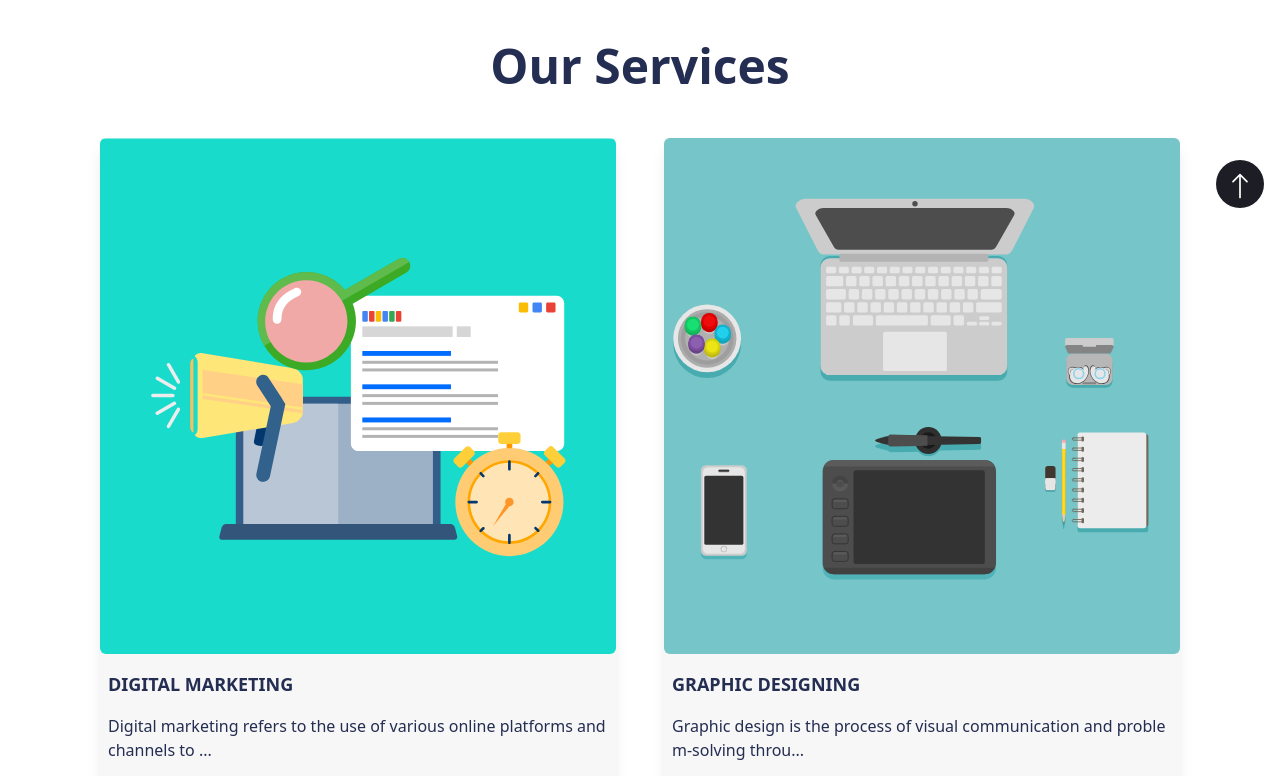
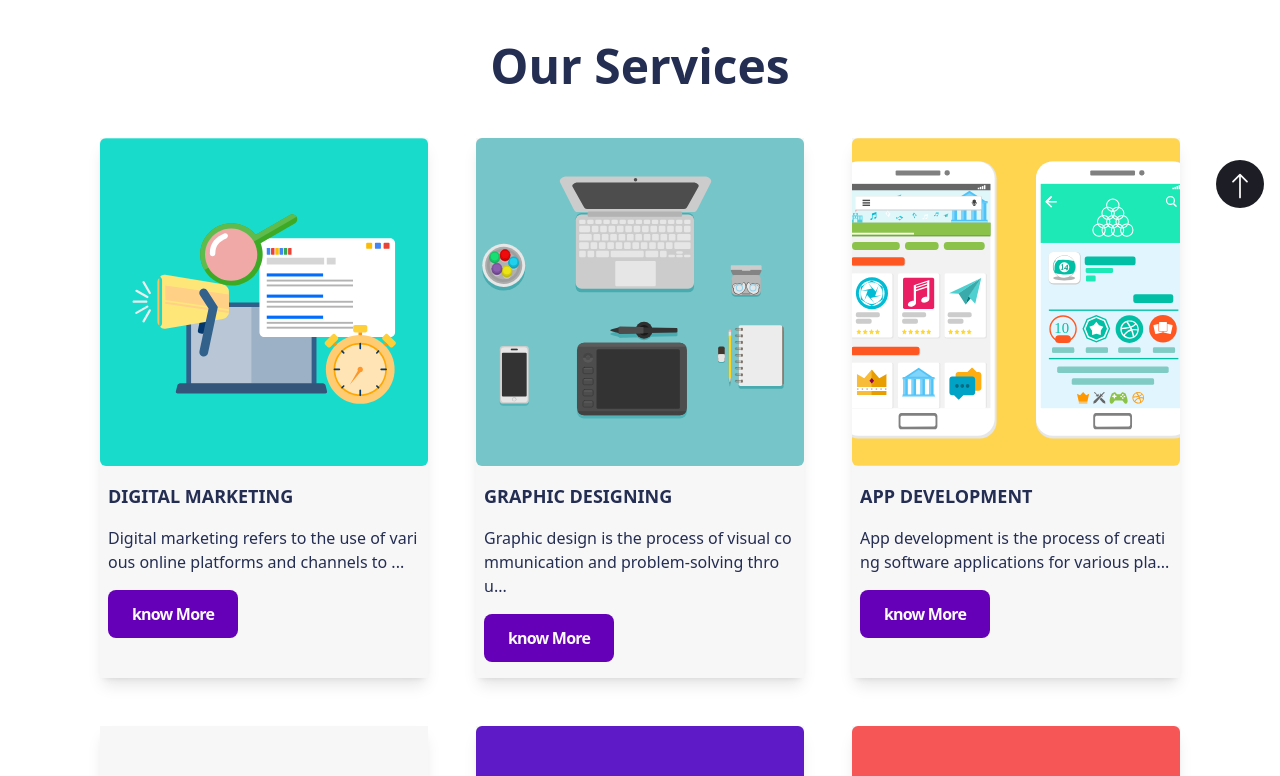
Before and after one commit to surya6394/Itax-easy-website, a React (Vite) app: page / in a window 1280 px wide. Shown: the part 580-1356 px from the top of the page. Built offline with nearby package versions, Linux system fonts and the light colour scheme.

Commit message:
update all in Tab Mode

```diff
--- a/src/Components/ServicesCard.jsx
+++ b/src/Components/ServicesCard.jsx
@@ -59,7 +59,7 @@
           <h1 className="text-3xl md:text-5xl text-center font-bold mb-12">
             Our Services
           </h1>
-          <div className="grid md:grid-cols-2 px-5 gap-12">
+          <div className="grid sm:grid-cols-2 lg:grid-cols-3 px-5 gap-12">
             {cardData.map((data, index) => (
               <Card
                 key={index}
```
